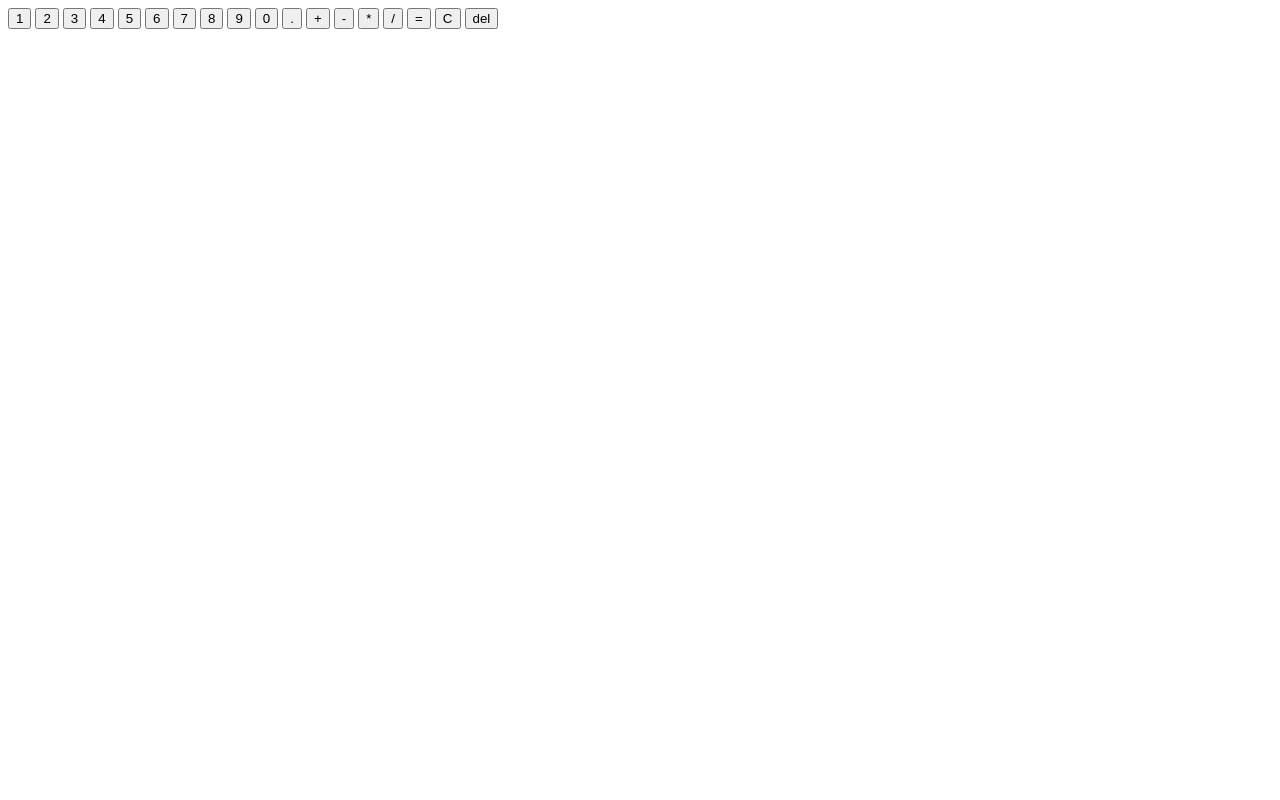
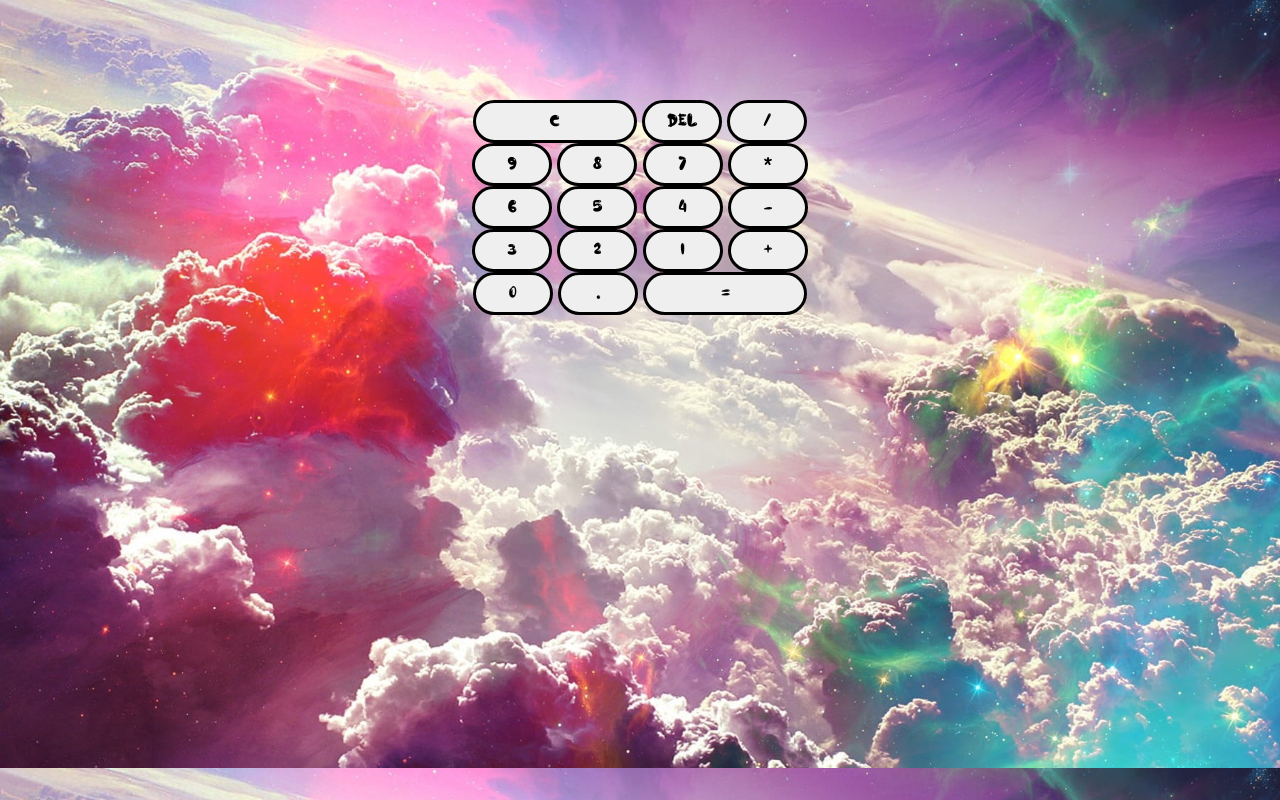
Before and after one commit to kamcsatka/project4, a plain HTML site: page index.html in a window 1280 px wide. Drawn offline with Linux system fonts and the light colour scheme.

Commit message:
Add files via upload

```diff
--- /dev/null
+++ b/css/styles.css
@@ -0,0 +1,54 @@
+
+body {
+	background-image: url('clouds.jpg');
+}
+@font-face {
+	font-family: 'font1';
+	src: url(alloy.ttf) format('truetype');
+}
+* {
+	font-family: 'font1', Wingdings;
+	color: black;
+	text-align: center;
+}
+#container {
+	display: flex;
+	margin-top: 100px;
+	flex-direction: column;
+	align-items: center;
+}
+.button {
+	width: 80px;
+	border-radius: 25px;
+	border: black solid;
+	color: black;
+	padding: 10px 10px;
+	text-align: center;
+	text-decoration: none;
+	display: inline-block;
+	font-size: 16px;
+}
+
+.buttonl {
+	border: black solid;
+	color: black;
+	border-radius: 25px;
+	padding: 10px 10px;
+	text-align: center;
+	text-decoration: none;
+	display: inline-block;
+	font-size: 16px;
+	width: 164px;
+}
+#opText {
+	font-size: 18px;
+	margin: auto;
+	margin-top: 10px;
+	padding: 5px;
+	border-radius: 25px;
+	border: 3px solid black;
+	width: 330px;
+	min-height: 40px;
+	background-color: rgb(230, 230, 230);
+	word-wrap: break-word
+}
--- a/index.html
+++ b/index.html
@@ -4,29 +4,41 @@
 <head>
     <meta charset="utf-8">
     <meta http-equive="X-UA-Compatible" content="IE=edge" />
-    <title>Project 4.2</title>
+    <title>Calculator</title>
+    <link rel="stylesheet" href="./css/styles.css" />
+
 </head>
 
 <body>
     <div id="container">
-        <button id="1">1</button>
-        <button id="2">2</button>
-        <button id="3">3</button>
-        <button id="4">4</button>
-        <button id="5">5</button>
-        <button id="6">6</button>
-        <button id="7">7</button>
-        <button id="8">8</button>
-        <button id="9">9</button>
-        <button id="0">0</button>
-        <button id=".">.</button>
-        <button id="+">+</button>
-        <button id="-">-</button>
-        <button id="*">*</button>
-        <button id="/">/</button>
-        <button id="=">=</button>
-        <button id="C">C</button>
-        <button id="del">del</button>
+        <div>
+            <button class="buttonl" , id="C">C</button>
+            <button class="button" , id="del">del</button>
+            <button class="button" , id="/">/</button>
+        </div>
+        <div>
+            <button class="button" , id="9">9</button>
+            <button class="button" , id="8">8</button>
+            <button class="button" , id="7">7</button>
+            <button class="button" , id="*">*</button>
+        </div>
+        <div>
+            <button class="button" , id="6">6</button>
+            <button class="button" , id="5">5</button>
+            <button class="button" , id="4">4</button>
+            <button class="button" , id="-">-</button>
+        </div>
+        <div>
+            <button class="button" , id="3">3</button>
+            <button class="button" , id="2">2</button>
+            <button class="button" , id="1">1</button>
+            <button class="button" , id="+">+</button>
+        </div>
+        <div>
+            <button class="button" , id="0">0</button>
+            <button class="button" , id=".">.</button>
+            <button class="buttonl" , id="=">=</button>
+        </div>
     </div>
 
         <script>
@@ -39,13 +51,17 @@
             var lastOp = false;
             var x2;
             const operation = [];
-        const display=[]
+            const display = [];
             const start = 1;
             const deleteCount = 3;
+
             const operationText = document.createElement('p');
+            operationText.id = "opText";
 
             buttons.forEach((button) => {
                 button.addEventListener('click', () => {
+                    console.log(button.id);
+
                     if (button.id != 'C' && button.id != 'del') {
                         display.push(button.id);
                         operationText.textContent = display.join('');
@@ -70,7 +86,8 @@
                             operate(operation[0], operation[1], operation[2]);
                             display.push(+(Math.round((operation[0]) + "e+2") + "e-2"));
                             operationText.textContent = display.join('');
-                        clear(); }
+                            clear();
+                        }
                     }
                     else if ((button.id == '+' || button.id == '-' || button.id == '*' || button.id == '/') && firstNum == true) {
                         operation.push(x2);
@@ -118,7 +135,7 @@
 
             function numberOne(a) {
                 x1.push(a);
-            x2= x1.join('');
+                x2 = x1.join('');
             }
 
             function numbers(a) {
@@ -156,7 +173,7 @@
                 }
             }
 
-        function operate(a,b, c) {
+            function operate(a, b, c) {
                 switch (b) {
                     case '+':
                         return addition(a, c);
```
Also changed, not shown: css/alloy.ttf (added), css/clouds.jpg (added). Lines whose indentation alone changed are shown as unchanged.
